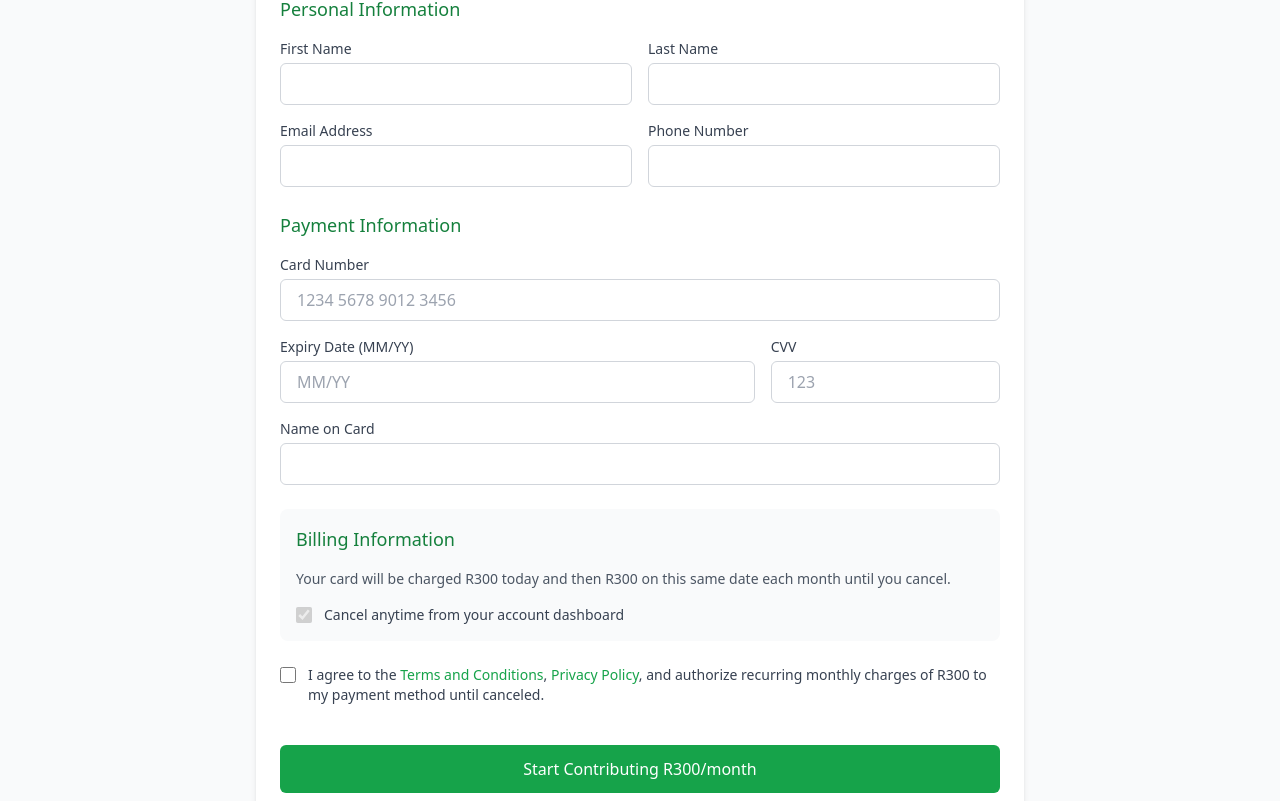
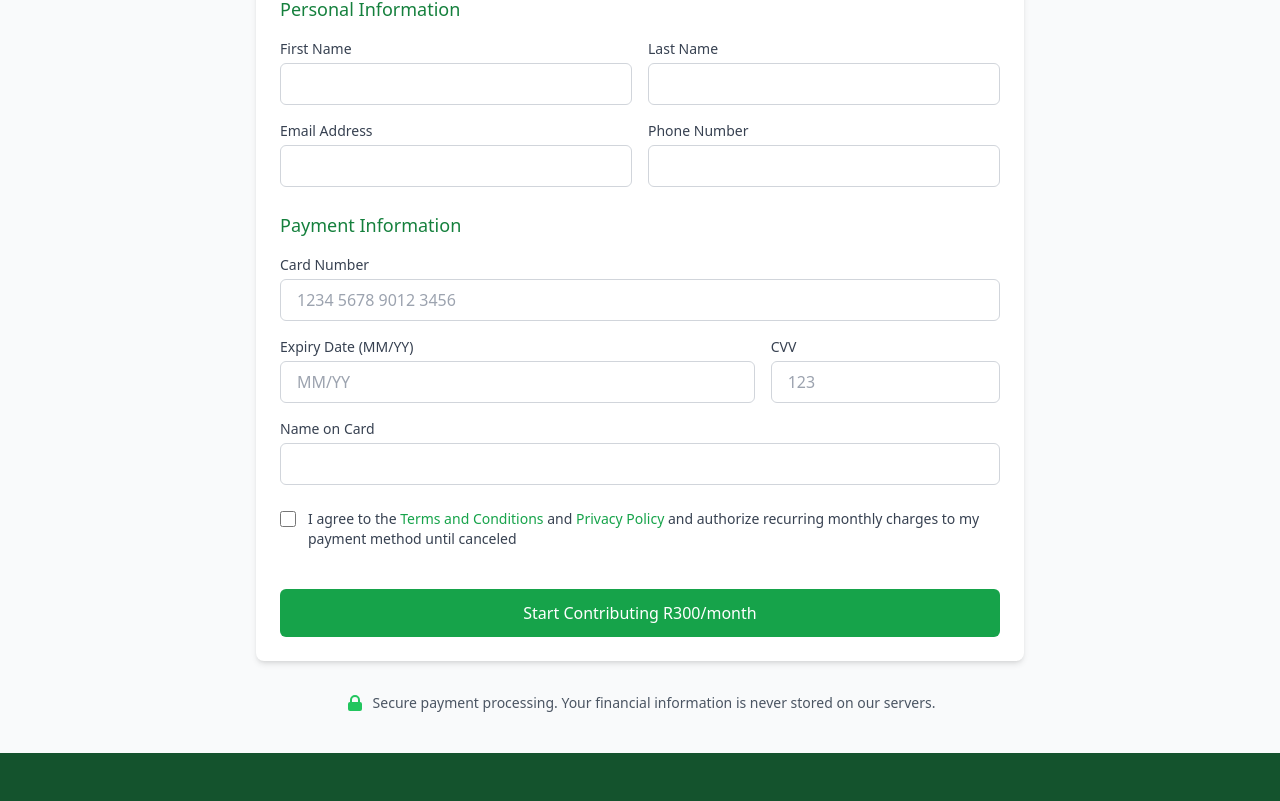
Before and after one commit to ZubeidHendricks/visit-al-aqsa, a Next.js app: page /contribute/monthly in a window 1280 px wide. Shown: the part 359-1160 px from the top of the page. Built offline with nearby package versions, Linux system fonts and the light colour scheme.

Commit message:
Update monthly contribution page to use PaymentForm component

```diff
--- a/app/contribute/monthly/page.tsx
+++ b/app/contribute/monthly/page.tsx
@@ -1,4 +1,4 @@
-import Link from 'next/link';
+import PaymentForm from '@/app/components/PaymentForm';
 
 export const metadata = {
   title: 'Monthly Contribution - Visit Al Aqsa',
@@ -17,169 +17,11 @@ export default function MonthlyContributionPage() {
         </div>
 
         <div className="bg-white rounded-lg shadow-md p-6 mb-8">
-          <div className="flex justify-between items-center p-4 bg-green-50 rounded-lg mb-6">
-            <div>
-              <h2 className="font-semibold text-green-800">Contribution Amount</h2>
-              <p className="text-gray-600">Monthly recurring payment</p>
-            </div>
-            <div className="text-2xl font-bold text-green-600">R300/month</div>
-          </div>
-
-          <form className="space-y-6">
-            {/* Personal Information */}
-            <div>
-              <h3 className="text-lg font-medium text-green-700 mb-4">Personal Information</h3>
-              <div className="grid grid-cols-1 md:grid-cols-2 gap-4">
-                <div>
-                  <label htmlFor="firstName" className="block text-sm font-medium text-gray-700 mb-1">First Name</label>
-                  <input
-                    type="text"
-                    id="firstName"
-                    name="firstName"
-                    className="w-full px-4 py-2 border border-gray-300 rounded-md focus:ring-green-500 focus:border-green-500"
-                    required
-                  />
-                </div>
-                <div>
-                  <label htmlFor="lastName" className="block text-sm font-medium text-gray-700 mb-1">Last Name</label>
-                  <input
-                    type="text"
-                    id="lastName"
-                    name="lastName"
-                    className="w-full px-4 py-2 border border-gray-300 rounded-md focus:ring-green-500 focus:border-green-500"
-                    required
-                  />
-                </div>
-                <div>
-                  <label htmlFor="email" className="block text-sm font-medium text-gray-700 mb-1">Email Address</label>
-                  <input
-                    type="email"
-                    id="email"
-                    name="email"
-                    className="w-full px-4 py-2 border border-gray-300 rounded-md focus:ring-green-500 focus:border-green-500"
-                    required
-                  />
-                </div>
-                <div>
-                  <label htmlFor="phone" className="block text-sm font-medium text-gray-700 mb-1">Phone Number</label>
-                  <input
-                    type="tel"
-                    id="phone"
-                    name="phone"
-                    className="w-full px-4 py-2 border border-gray-300 rounded-md focus:ring-green-500 focus:border-green-500"
-                    required
-                  />
-                </div>
-              </div>
-            </div>
-
-            {/* Payment Information */}
-            <div>
-              <h3 className="text-lg font-medium text-green-700 mb-4">Payment Information</h3>
-              <div className="space-y-4">
-                <div>
-                  <label htmlFor="cardNumber" className="block text-sm font-medium text-gray-700 mb-1">Card Number</label>
-                  <input
-                    type="text"
-                    id="cardNumber"
-                    name="cardNumber"
-                    placeholder="1234 5678 9012 3456"
-                    className="w-full px-4 py-2 border border-gray-300 rounded-md focus:ring-green-500 focus:border-green-500"
-                    required
-                  />
-                </div>
-                <div className="grid grid-cols-1 md:grid-cols-3 gap-4">
-                  <div className="md:col-span-2">
-                    <label htmlFor="expiryDate" className="block text-sm font-medium text-gray-700 mb-1">Expiry Date (MM/YY)</label>
-                    <input
-                      type="text"
-                      id="expiryDate"
-                      name="expiryDate"
-                      placeholder="MM/YY"
-                      className="w-full px-4 py-2 border border-gray-300 rounded-md focus:ring-green-500 focus:border-green-500"
-                      required
-                    />
-                  </div>
-                  <div>
-                    <label htmlFor="cvv" className="block text-sm font-medium text-gray-700 mb-1">CVV</label>
-                    <input
-                      type="text"
-                      id="cvv"
-                      name="cvv"
-                      placeholder="123"
-                      className="w-full px-4 py-2 border border-gray-300 rounded-md focus:ring-green-500 focus:border-green-500"
-                      required
-                    />
-                  </div>
-                </div>
-                <div>
-                  <label htmlFor="cardName" className="block text-sm font-medium text-gray-700 mb-1">Name on Card</label>
-                  <input
-                    type="text"
-                    id="cardName"
-                    name="cardName"
-                    className="w-full px-4 py-2 border border-gray-300 rounded-md focus:ring-green-500 focus:border-green-500"
-                    required
-                  />
-                </div>
-              </div>
-            </div>
-
-            {/* Billing Preferences */}
-            <div className="p-4 bg-gray-50 rounded-lg">
-              <h3 className="text-lg font-medium text-green-700 mb-4">Billing Information</h3>
-              <div className="space-y-4">
-                <div>
-                  <p className="text-sm text-gray-600 mb-2">Your card will be charged R300 today and then R300 on this same date each month until you cancel.</p>
-                </div>
-                <div className="flex items-start">
-                  <div className="flex items-center h-5">
-                    <input
-                      id="cancelAnytime"
-                      name="cancelAnytime"
-                      type="checkbox"
-                      className="h-4 w-4 text-green-600 border-gray-300 rounded focus:ring-green-500"
-                      checked
-                      disabled
-                    />
-                  </div>
-                  <div className="ml-3 text-sm">
-                    <label htmlFor="cancelAnytime" className="font-medium text-gray-700">
-                      Cancel anytime from your account dashboard
-                    </label>
-                  </div>
-                </div>
-              </div>
-            </div>
-
-            {/* Terms & Conditions */}
-            <div className="flex items-start">
-              <div className="flex items-center h-5">
-                <input
-                  id="terms"
-                  name="terms"
-                  type="checkbox"
-                  className="h-4 w-4 text-green-600 border-gray-300 rounded focus:ring-green-500"
-                  required
-                />
-              </div>
-              <div className="ml-3 text-sm">
-                <label htmlFor="terms" className="font-medium text-gray-700">
-                  I agree to the <Link href="/terms" className="text-green-600 hover:text-green-800">Terms and Conditions</Link>, <Link href="/privacy" className="text-green-600 hover:text-green-800">Privacy Policy</Link>, and authorize recurring monthly charges of R300 to my payment method until canceled.
-                </label>
-              </div>
-            </div>
-
-            {/* Submit Button */}
-            <div className="pt-4">
-              <button
-                type="submit"
-                className="w-full py-3 px-4 bg-green-600 text-white font-medium rounded-md hover:bg-green-700 focus:outline-none focus:ring-2 focus:ring-offset-2 focus:ring-green-500 transition duration-300"
-              >
-                Start Contributing R300/month
-              </button>
-            </div>
-          </form>
+          <PaymentForm
+            amount={300}
+            isRecurring={true}
+            buttonText="Start Contributing R300/month"
+          />
         </div>
 
         {/* Secure Payment Notice */}
```
